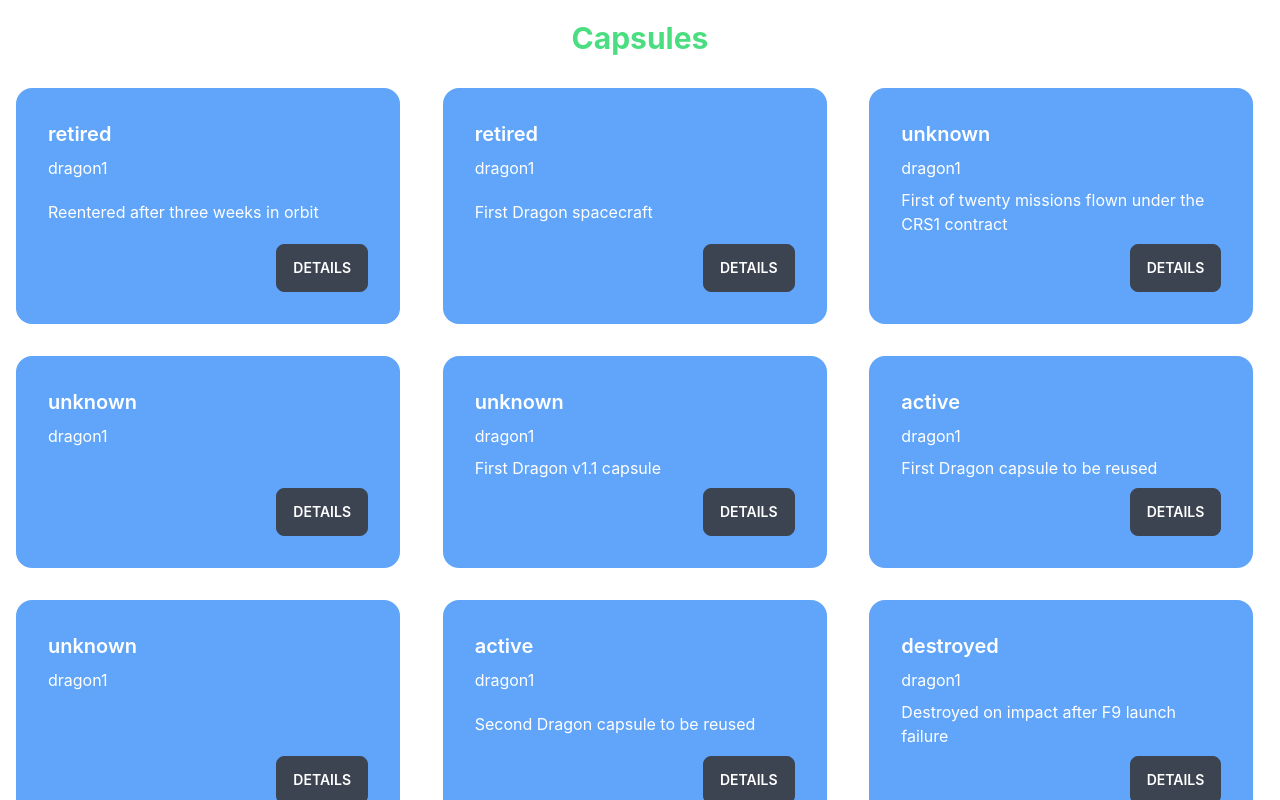
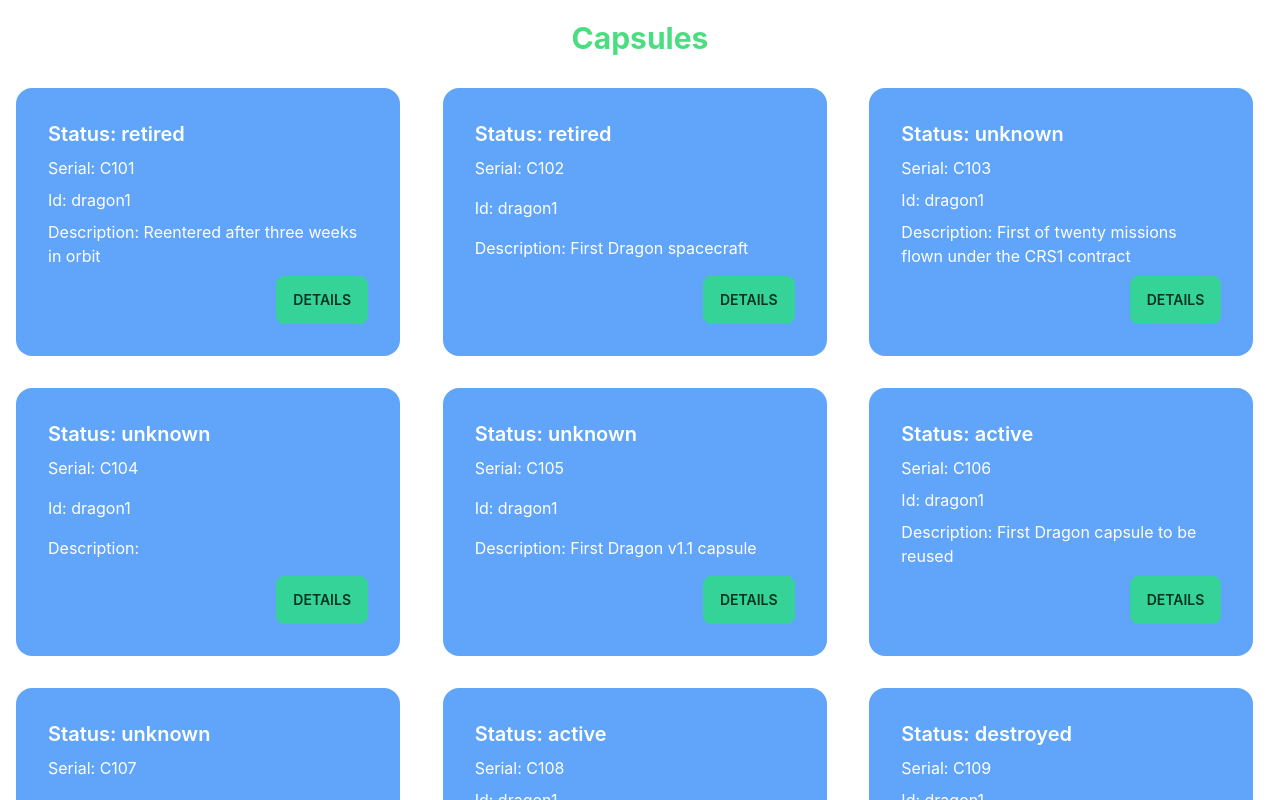
Before and after one commit to ador27/Rashedul-Haque-Ador---Frontend-Developer, a React (Create React App) app: page / in a window 1280 px wide. Shown: the part 960-1760 px from the top of the page. Built offline with nearby package versions, Linux system fonts and the light colour scheme.

Commit message:
data grid layout update

```diff
--- a/src/Components/Data.jsx
+++ b/src/Components/Data.jsx
@@ -12,14 +12,15 @@ const Data = () => {
             <h1 className='text-3xl text-center font-bold text-green-400 m-4'>Capsules</h1>
             <div className='grid lg:grid-cols-3 sm:grid-cols-1'>
                 {
-                    capsules.map((capsule, status, capsule_id, missions) =>
+                    capsules.map((capsule, status, capsule_id, missions, capsule_serial) =>
                         <div className="card w-96 bg-blue-400 text-primary-content m-4">
                             <div className="card-body">
-                                <h2 className="card-title">{capsule.status}</h2>
-                                <p>{capsule.capsule_id}</p>
-                                <p>{capsule.details}</p>
+                                <h2 className="card-title">Status: {capsule.status}</h2>
+                                <p>Serial: {capsule.capsule_serial}</p>
+                                <p>Id: {capsule.capsule_id}</p>
+                                <p>Description: {capsule.details}</p>
                                 <div className="card-actions justify-end">
-                                    <button className="btn">Details</button>
+                                    <button className="btn btn-success">Details</button>
                                 </div>
                             </div>
                         </div>
```
